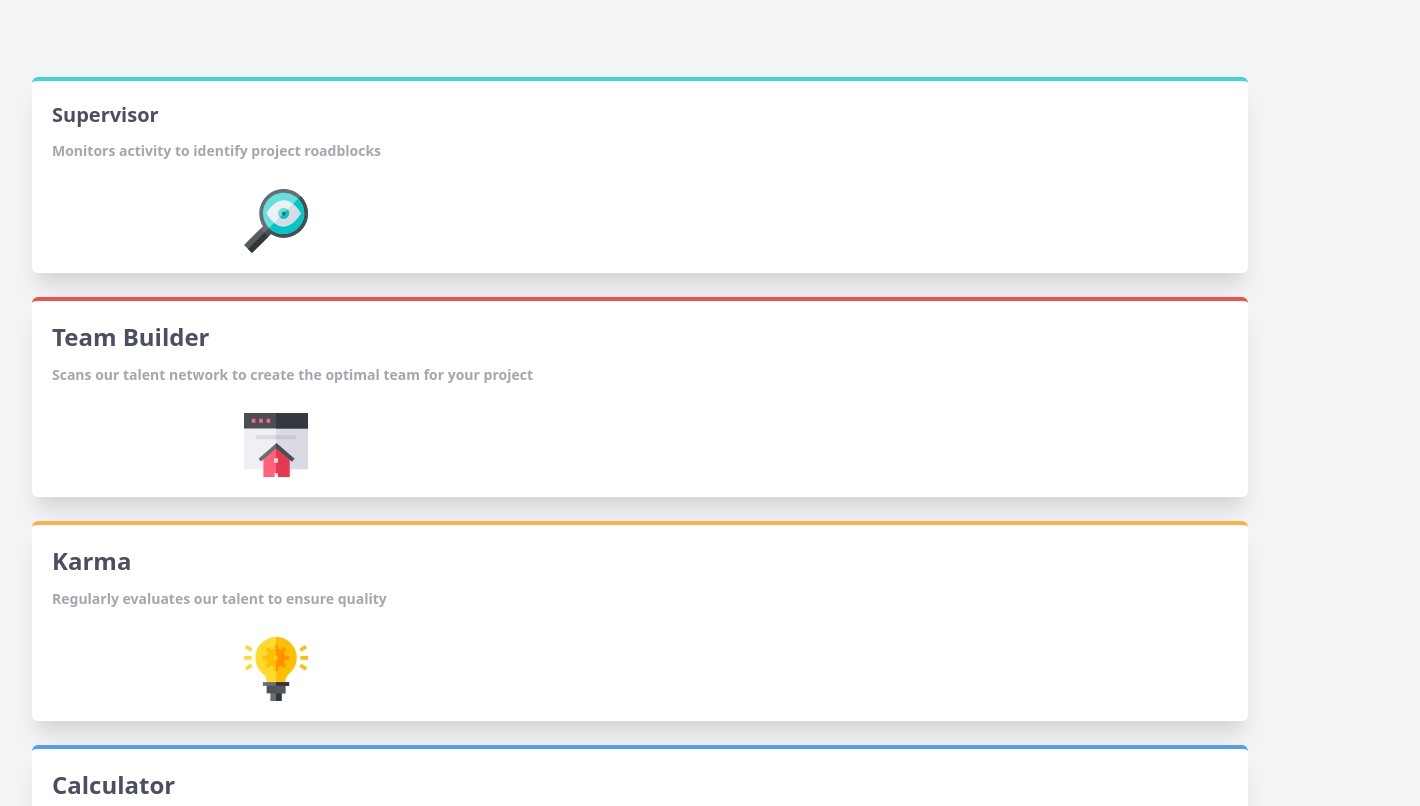
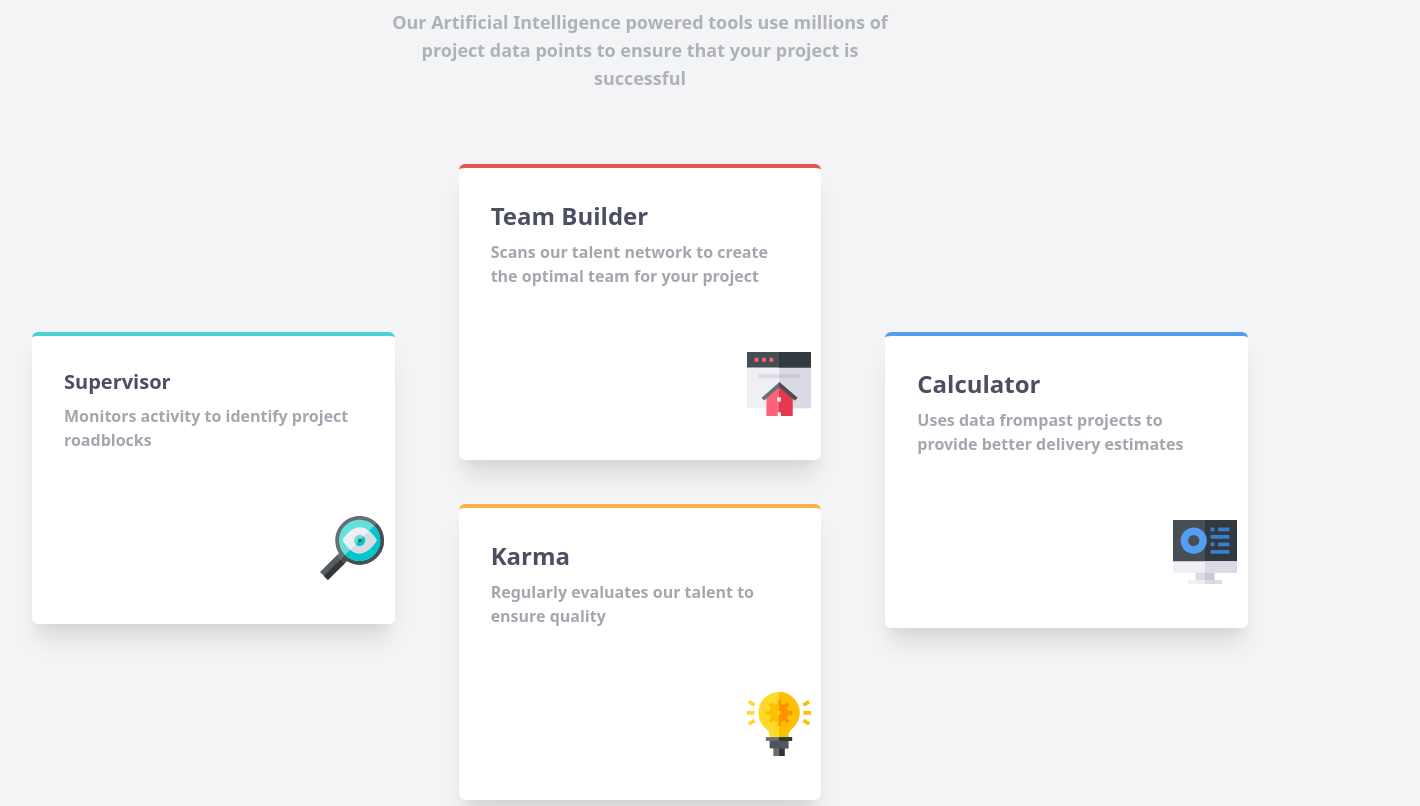
Before and after one commit to gusanchedev/prj-09-four-card-feature-section, a website built with Vite: page index.html in a window 1280 px wide. Shown: the part 195-1001 px from the top of the page, 1420 px wide, since content can reach past the window. Built offline with nearby package versions, Linux system fonts and the light colour scheme.

Commit message:
📱  Add classes for desktop 1440px layout

```diff
--- a/index.html
+++ b/index.html
@@ -20,33 +20,33 @@
   <body class="bg-gray-100">
     <main-container id="app" class="mx-auto">
       <header class="text-center mt-20">
-        <p class="text-VeryDarkBlue text-2xl">Reliable, efficient delivery </p>
-        <p class="text-VeryDarkBlue font-bold text-2xl leading-10">Powered by Technology </p>
-        <p class="text-VeryDarkBlue text-md font-semibold opacity-40 mx-8 mt-4 mb-20 leading-6">
+        <p class="text-VeryDarkBlue text-2xl xl:text-4xl">Reliable, efficient delivery </p>
+        <p class="text-VeryDarkBlue font-bold text-2xl leading-10 xl:text-4xl xl:leading-relaxed">Powered by Technology </p>
+        <p class="text-VeryDarkBlue text-md font-semibold opacity-40 mx-8 mt-4 mb-20 leading-6 xl:text-lg xl:w-5/12 xl:m-auto xl:mt-6">
           Our Artificial Intelligence powered tools use millions of project data points to ensure
           that your project is successful
         </p>
       </header>
-      <main class="">
-        <div class="bg-white mx-8 my-6 rounded-md p-5 border-t-4 border-prj9Cyan shadow-xl">
+      <main class="relative xl:grid grid-cols-3 xl:grid-rows-2 xl:items-start xl:my-12">
+        <div class="bg-white mx-8 xl:mt-48 my-6 rounded-md p-5 xl:p-8 xl:pb-1 border-t-4 border-prj9Cyan shadow-xl xl:col-start-1 xl:row-start-1">
           <p class="text-VeryDarkBlue text-xl font-bold">Supervisor</p>
-          <p class="text-VeryDarkBlue text-sm font-semibold opacity-50 mt-2 my-6 leading-7">Monitors activity to identify project roadblocks </p>
-          <img class="relative left-48" src="./images/icon-supervisor.svg" alt="">
+          <p class="text-VeryDarkBlue text-sm xl:text-base font-semibold opacity-50 mt-2 my-6 xl:h-32 leading-7">Monitors activity to identify project roadblocks </p>
+          <img class="relative left-48 xl:left-64 xl:-top-10" src="./images/icon-supervisor.svg" alt="">
         </div>
-        <div class="bg-white mx-8 my-6 rounded-md p-5 border-t-4 border-prj9Red shadow-xl">
+        <div class="bg-white mx-8 my-6 rounded-md p-5 xl:p-8 xl:pb-1 border-t-4 border-prj9Red shadow-xl xl:col-start-2 xl:row-start-1">
           <p class="text-VeryDarkBlue text-2xl font-bold">Team Builder</p>
-          <p class="text-VeryDarkBlue text-sm font-semibold opacity-50 mt-2 my-6 leading-7">Scans our talent network to create the optimal team for your project </p>
-          <div class="relative left-48"><img src="./images/icon-team-builder.svg" alt=""></div>
+          <p class="text-VeryDarkBlue text-sm xl:text-base font-semibold opacity-50 mt-2 my-6 xl:h-32 leading-7">Scans our talent network to create the optimal team for your project </p>
+          <div class="relative left-48 xl:left-64 xl:-top-10"><img src="./images/icon-team-builder.svg" alt=""></div>
         </div>
-        <div class="bg-white mx-8 my-6 rounded-md p-5 border-t-4 border-prj9Orange shadow-xl">
+        <div class="bg-white mx-8 xl:-mt-36 my-6 rounded-md p-5 xl:p-8 xl:pb-1 border-t-4 border-prj9Orange shadow-xl xl:col-start-2 xl:row-start-2">
           <p class="text-VeryDarkBlue text-2xl font-bold">Karma</p>
-          <p class="text-VeryDarkBlue text-sm font-semibold opacity-50 mt-2 my-6 leading-7">Regularly evaluates our talent to ensure quality </p>
-          <div class="relative left-48"><img src="./images/icon-karma.svg" alt=""></div>
+          <p class="text-VeryDarkBlue text-sm xl:text-base font-semibold opacity-50 mt-2 my-6 xl:h-32 leading-7">Regularly evaluates our talent to ensure quality </p>
+          <div class="relative left-48 xl:left-64 xl:-top-10"><img src="./images/icon-karma.svg" alt=""></div>
         </div>
-        <div class="bg-white mx-8 my-4 rounded-md p-5 border-t-4 border-prj9Blue shadow-xl">
+        <div class="bg-white mx-8 xl:mt-48 my-4 rounded-md p-5 xl:p-8 xl:pb-1 border-t-4 border-prj9Blue shadow-xl xl:col-start-3 xl:row-start-1">
           <p class="text-VeryDarkBlue text-2xl font-bold">Calculator </p>
-          <p class="text-VeryDarkBlue text-sm font-semibold opacity-50 mt-2 my-6 leading-7">Uses data frompast projects to provide better delivery estimates</p>
-          <img class="relative left-48" src="./images/icon-calculator.svg" alt="">
+          <p class="text-VeryDarkBlue text-sm xl:text-base font-semibold opacity-50 mt-2 my-6 xl:h-32 leading-7">Uses data frompast projects to provide better delivery estimates</p>
+          <img class="relative left-48 xl:left-64 xl:-top-10" src="./images/icon-calculator.svg" alt="">
         </div>
       </main>
     </main-container>
```
